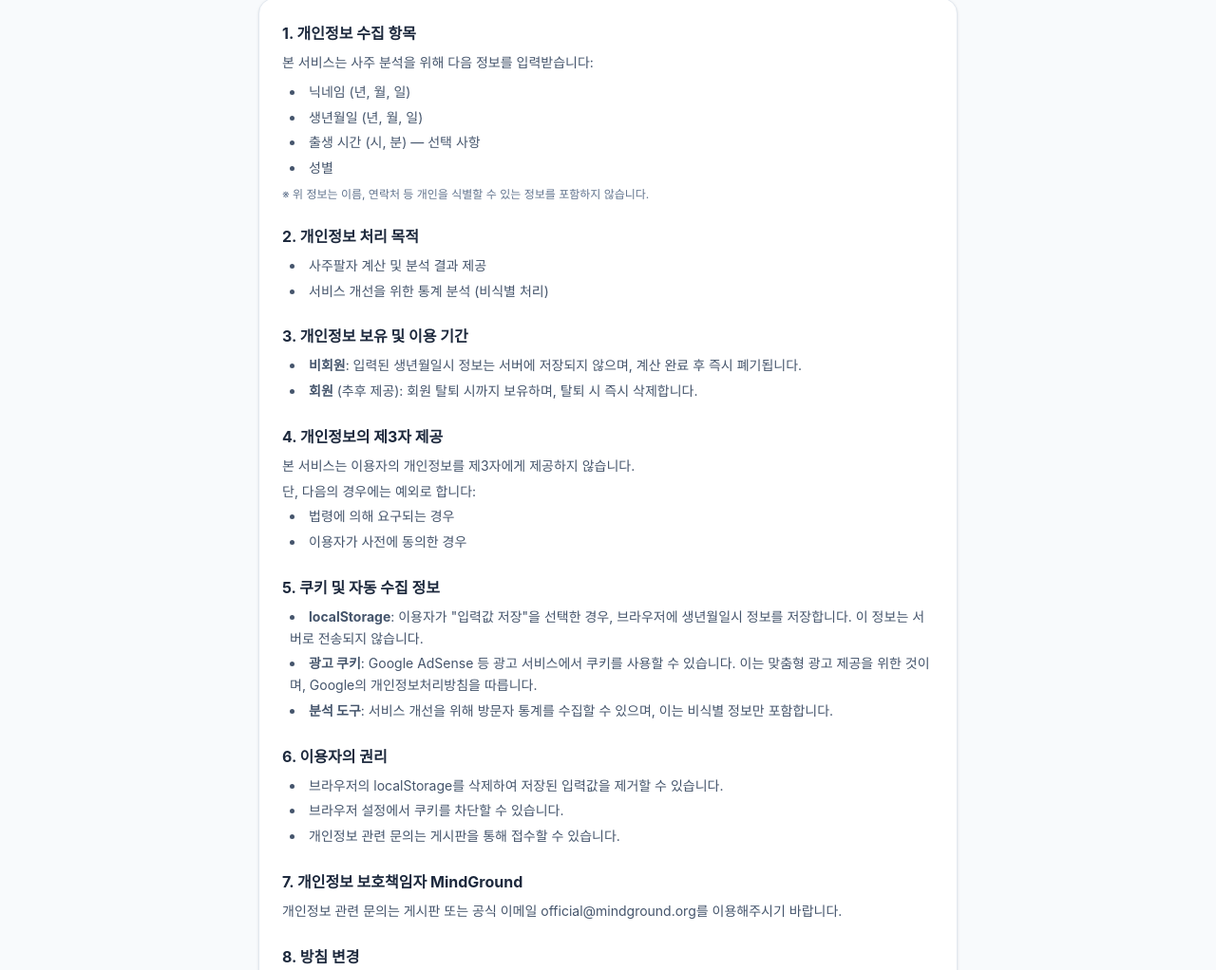
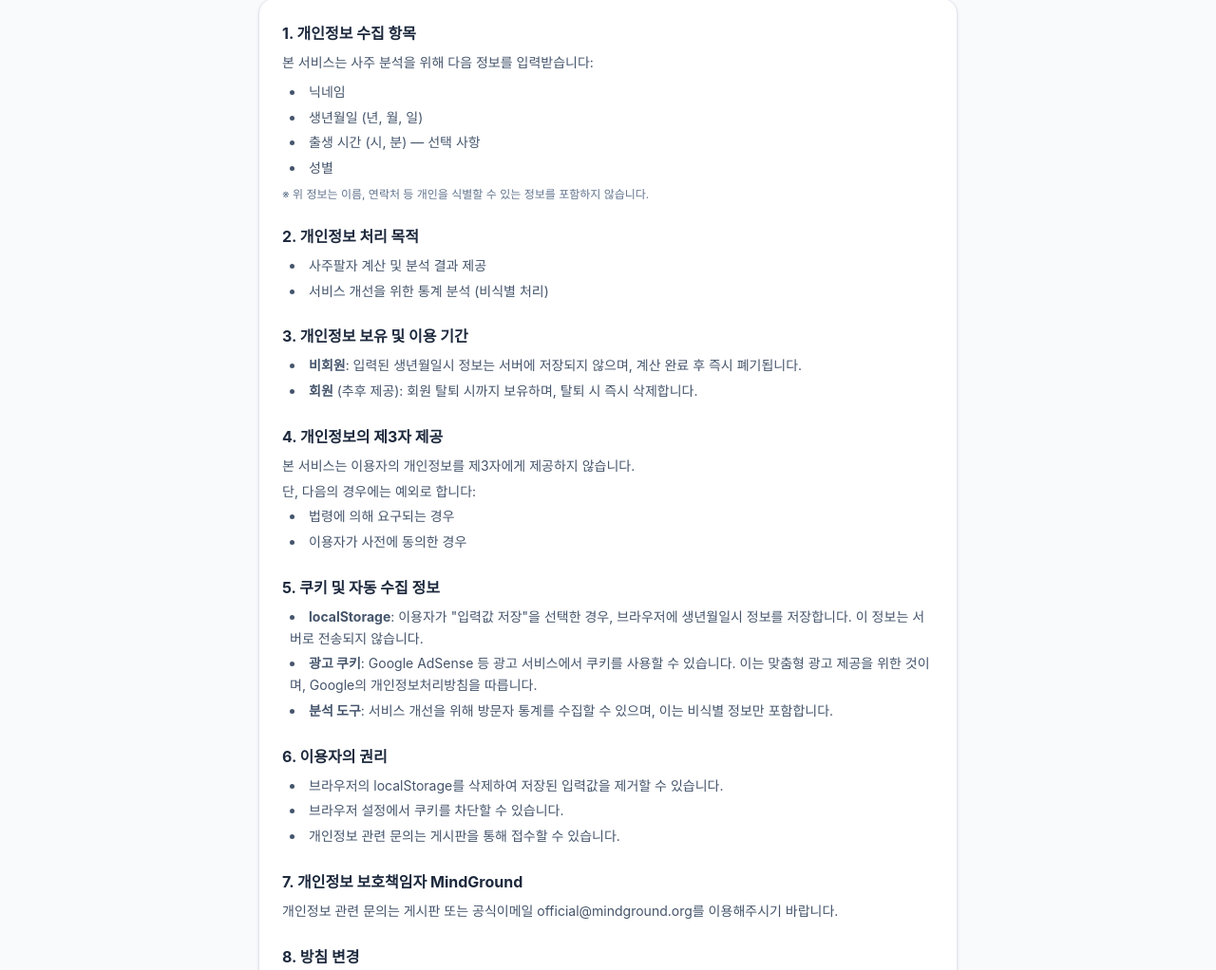
Before and after one commit to GoldSH69/saju-web, a Next.js app: page /about/privacy in a window 1280 px wide. Shown: the part 151-1173 px from the top of the page at 95% size. Built offline with nearby package versions, Linux system fonts and the light colour scheme; no server answers.

Commit message:
문구수정

```diff
--- a/app/about/privacy/page.tsx
+++ b/app/about/privacy/page.tsx
@@ -17,7 +17,7 @@ export default function PrivacyPage() {
             <h2 className="text-base font-bold text-slate-800 mb-2">1. 개인정보 수집 항목</h2>
             <p className="mb-2">본 서비스는 사주 분석을 위해 다음 정보를 입력받습니다:</p>
             <ul className="list-disc list-inside space-y-1 ml-2">
-              <li>닉네임 (년, 월, 일)</li>
+              <li>닉네임</li>
               <li>생년월일 (년, 월, 일)</li>
               <li>출생 시간 (시, 분) — 선택 사항</li>
               <li>성별</li>
@@ -73,7 +73,7 @@ export default function PrivacyPage() {
 
           <section>
             <h2 className="text-base font-bold text-slate-800 mb-2">7. 개인정보 보호책임자 MindGround</h2>
-            <p>개인정보 관련 문의는 게시판 또는 공식 이메일 official@mindground.org를 이용해주시기 바랍니다.</p>
+            <p>개인정보 관련 문의는 게시판 또는 공식이메일 official@mindground.org를 이용해주시기 바랍니다.</p>
           </section>
 
           <section>
--- a/app/about/terms/page.tsx
+++ b/app/about/terms/page.tsx
@@ -86,6 +86,7 @@ export default function TermsPage() {
 
           <div className="pt-4 border-t border-slate-200 text-xs text-slate-400">
             <p>시행일: 2026년 1월 1일</p>
+            <p>서비스 이용 중 문의사항이 있으시면 게시판 및 공식 이메일 official@mindground.org를 이용해주세요.</p>
           </div>
         </div>
       </div>
```
